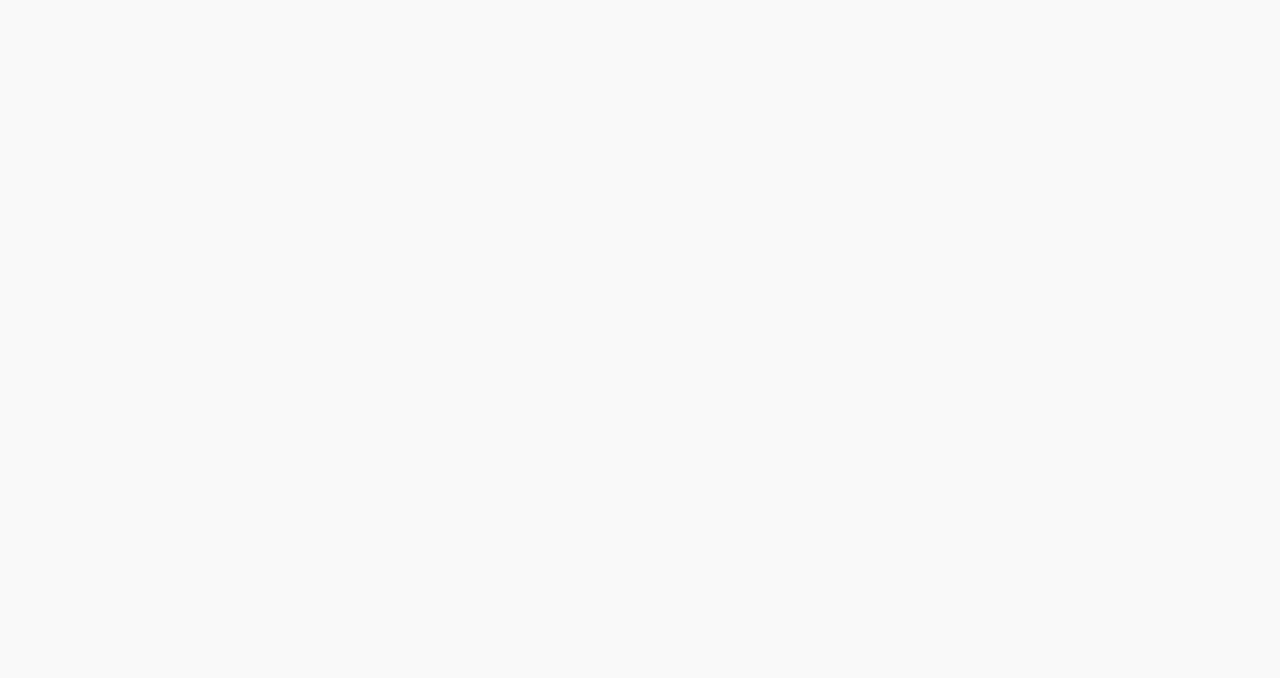
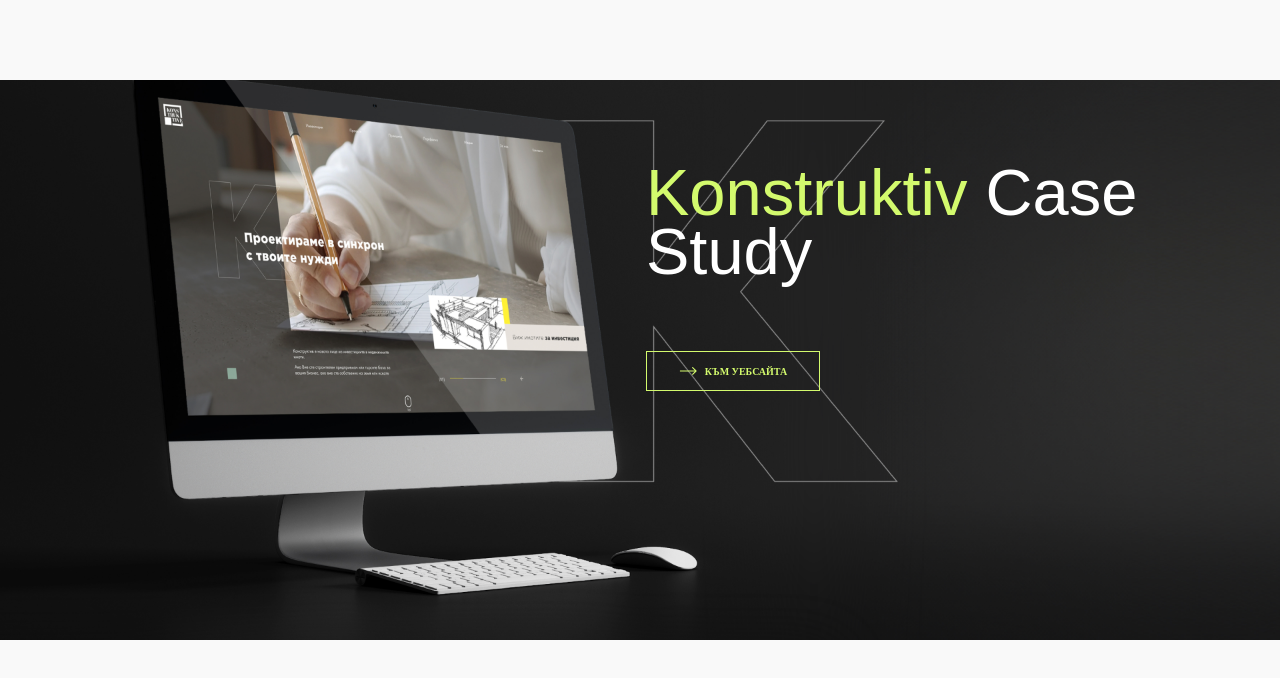
Before and after one commit to MustafaDzh/Konstruktiv-Case, a website: page index.html in a window 1280 px wide. Drawn offline with nearby package versions, Linux system fonts and the light colour scheme; files that its build step writes are made by us from their sources; a web font is replaced by a local one.

Commit message:
hero work

```diff
--- a/index.html
+++ b/index.html
@@ -16,7 +16,28 @@
 </head>
 <body>
     <main class="page">
-
+        <section class="section_hero">
+            <div class="section_hero-wrapper">
+                <div class="section_hero-wrapper--background">
+                </div>
+                <div class="section_hero-wrapper--content">
+                    <div class="section_hero-wrapper--content_headline">
+                        <div class="unbounded-400 title">
+                            <span>Konstruktiv</span> Case Study
+                        </div>
+                    </div>
+                    <a href="#" class="section_hero-wrapper--content_btn">
+                        <svg width="18" height="8" viewBox="0 0 18 8" fill="none"
+                                xmlns="http://www.w3.org/2000/svg">
+                                <path
+                                    d="M17.4426 4.3801C17.6525 4.17018 17.6525 3.82982 17.4426 3.6199L14.0217 0.198987C13.8118 -0.0109372 13.4714 -0.0109372 13.2615 0.198987C13.0516 0.408911 13.0516 0.749265 13.2615 0.959189L16.3023 4L13.2615 7.04081C13.0516 7.25073 13.0516 7.59109 13.2615 7.80101C13.4714 8.01094 13.8118 8.01094 14.0217 7.80101L17.4426 4.3801ZM17.0625 3.46246L0.936169 3.46246V4.53754L17.0625 4.53754V3.46246Z"
+                                    fill="#D3FA6D" />
+                            </svg>
+                        <p class="">Към уебсайта</p>
+                    </a>
+                </div>
+            </div>
+        </section>
     </main>
 </body>
 </html>
--- a/scss/hero.module.scss
+++ b/scss/hero.module.scss
@@ -0,0 +1,128 @@
+.section_hero {
+    padding-top: 80px;
+
+    &-wrapper {
+        position: relative;
+
+        &--background {
+            height: 70vh;
+            background: url('../images/mac\ 1.png') no-repeat center center / cover;
+
+            @media screen and (max-width:1024px) {
+                height: 50vh;
+            }
+
+            @media screen and (min-width: 2560px) {
+                height: 60vh;
+            }
+        }
+
+        &--content {
+            position: absolute;
+            top: 15%;
+            bottom: 0;
+            right: 10%;
+            width: 506px;
+            display: flex;
+            flex-direction: column;
+            gap: 70px;
+
+            @media screen and (max-width:1024px) {
+                width: 406px;
+                right: 0;
+            }
+
+            @media screen and (max-width:768px) {
+                width: 306px;
+                gap: 40px;
+            }
+
+            @media screen and (max-width:480px) {
+                width: 180px;
+                gap: 30px;
+            }
+
+            &_headline {
+                .title {
+                    font-size: 90px;
+                    color: #fff;
+                    line-height: 90%;
+                    text-transform: none;
+
+                    @media screen and (max-width:1440px) {
+                        font-size: 77px;
+                    }
+
+                    @media screen and (max-width:1280px) {
+                        font-size: 65px;
+                    }
+
+                    @media screen and (max-width:1024px) {
+                        font-size: 60px;
+                    }
+
+                    @media screen and (max-width:768px) {
+                        font-size: 45px;
+                    }
+
+                    @media screen and (max-width:480px) {
+                        font-size: 35px;
+                    }
+
+                    span {
+                        color: #D3FA6D;
+                    }
+                }
+            }
+
+            &_btn {
+                display: flex;
+                width: 174px;
+                height: 40px;
+                padding: 10px 25px;
+                justify-content: center;
+                align-items: center;
+                gap: 8px;
+                cursor: pointer;
+                border: 1.075px solid #D3FA6D;
+
+                @media screen and (max-width:768px) {
+                    width: 150px;
+                    height: 35px;
+                    padding: 5px 15px;
+
+                }
+
+                @media screen and (max-width:480px) {
+                    width: 140px;
+                    padding: 3px 10px;
+                }
+
+                p {
+                    display: flex;
+                    align-items: center;
+                    gap: 8px;
+                    color: #D3FA6D;
+                    font-size: 10px;
+                    font-weight: 800;
+                    line-height: normal;
+                    text-transform: uppercase;
+
+                    @media screen and (max-width:480px) {
+                        font-size: 8px;
+                    }
+                }
+            }
+        }
+    }
+}
+
+@keyframes moveBg {
+    0% {
+        background-position: 0 0;
+    }
+
+    100% {
+        background-position: 100% 0;
+    }
+}
```
Also changed, not shown: css/hero.module.css (added), css/styles.module.css (added), images/mac 1.png (added), 2 other files.
